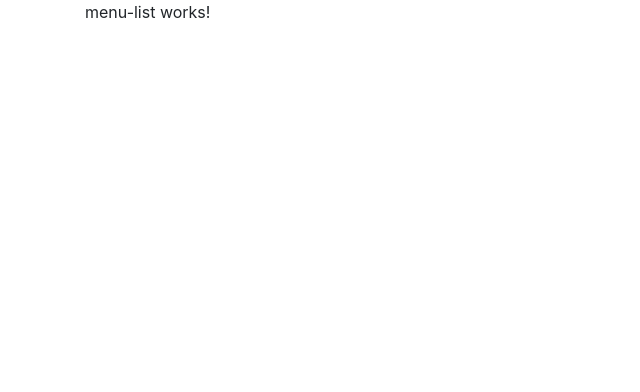
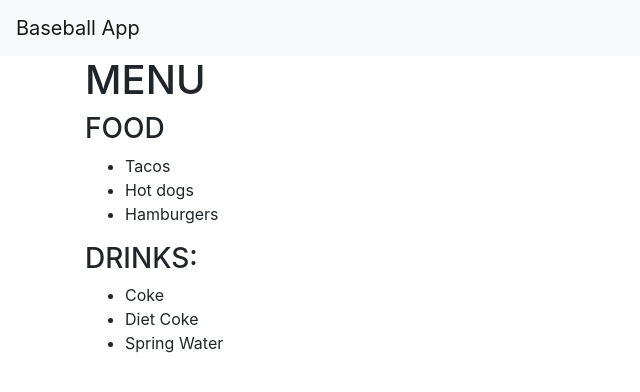
Before and after one commit to GIOkafor/baseballHack, an Angular app: page /menu-list in a window 1280 px wide. Shown: the top 392 px of the page, without its empty margins (0-640 px from the left). Built offline with nearby package versions, Linux system fonts and the light colour scheme.

Commit message:
minor tweaks

```diff
--- a/src/app/app.component.html
+++ b/src/app/app.component.html
@@ -1,3 +1,9 @@
+<!-- nav section start -->
+<nav class="navbar navbar-light bg-light justify-content-between">
+  <a class="navbar-brand" routerLink="/home">Baseball App</a>
+
+</nav>
+<!-- nav section end -->
 <div class="container">
   <router-outlet></router-outlet>
 </div>
--- a/src/app/app.module.ts
+++ b/src/app/app.module.ts
@@ -14,10 +14,10 @@ import { CheckoutComponent } from './checkout/checkout.component';
 const appRoutes: Routes = [
   { path: 'home', component: AppComponent },
   { path: 'menu-list', component: MenuListComponent },
-  { path: 'menu-details', component: MenuDetailsComponent },
+  { path: 'menu-details/:id', component: MenuDetailsComponent },
   { path: 'cart', component: CartComponent },
   { path: 'checkout', component: CheckoutComponent },
-  { path: '', redirectTo: '/home', pathMatch: 'full' },
+  { path: '', redirectTo: '/menu-list', pathMatch: 'full' },
 ]
 
 @NgModule({
--- a/src/app/menu-list/menu-list.component.html
+++ b/src/app/menu-list/menu-list.component.html
@@ -1,3 +1,23 @@
-<p>
-  menu-list works!
-</p>
+<div class="menu_list_component">
+  <h1>MENU</h1>
+
+  <div class="food">
+    <h3>FOOD</h3>
+
+    <ul class="food-list">
+      <li [routerLink]="['/menu-details', 'tacos']">Tacos</li>
+      <li>Hot dogs</li>
+      <li>Hamburgers</li>
+    </ul>
+  </div>
+
+  <div>
+    <h3>DRINKS: </h3>
+
+    <ul>
+      <li>Coke</li>
+      <li>Diet Coke</li>
+      <li>Spring Water</li>
+    </ul>
+  </div>
+</div>
```
